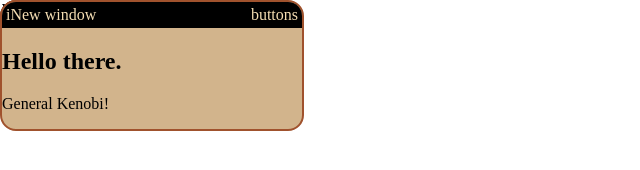
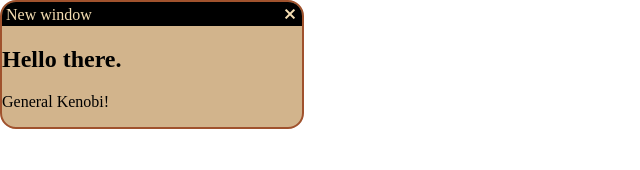
Before and after one commit to Leshiy-ND/PWin-Page-Windows, a plain HTML site: page index.html in a window 1280 px wide. Both pictures are taken after a click on the button "Spawn new window.". Shown: the full height of the page, 0-640 px from the left. Drawn offline with nearby package versions, Linux system fonts and the light colour scheme.

Commit message:
Fixing up zIndexing and adding close button

```diff
--- a/index.html
+++ b/index.html
@@ -14,20 +14,6 @@
     <link rel="stylesheet" type="text/css" href="./style.css"    />
 </head>
 <body>
-    <div class="pwin_root" id="pwin_root">
-        <div class="pwin_win">
-            <div class="pwin_hand">
-                <span>handle</span>
-            </div>
-            <p>Some text1</p>
-        </div>
-        <div class="pwin_win">
-            <div class="pwin_hand">
-                <span>handle</span>
-            </div>
-            <p>Some text2</p>
-        </div>
-    </div>
     <a href="./cards.html">Link to cards.html</a>
     <button id="spawn_window">Spawn new window.</button>
 </body>
--- a/pwin.css
+++ b/pwin.css
@@ -16,6 +16,7 @@
 .pwin_win .pwin_hand {
     cursor: grab;
 }
-/* .pwin_win .pwin_hand:focus {
-    cursor: grabbing;
-} */
+
+.pwin_win .pwin_close {
+    cursor: pointer;
+}
--- a/pwin.js
+++ b/pwin.js
@@ -1,4 +1,4 @@
-let highest_draggable = 10
+let highest_draggable = 0
 
 
 
@@ -8,23 +8,33 @@ function register_new_windows() {
         pwin_window.removeAttribute('new')
 
         highest_draggable += 1
-
-        document.querySelectorAll('.pwin_win').forEach(other_draggable => {
-            other_draggable.style.zIndex -= 1
-        })
         pwin_window.style.zIndex = highest_draggable
 
         let isGrabbed = false, startX, startY, initialX, initialY
 
+        // Clicking on window brings it forward
         pwin_window.addEventListener('mousedown', (e) => {
-            document.querySelectorAll('.pwin_win').forEach(other_draggable => {
-                other_draggable.style.zIndex -= 1
+            if (pwin_window.style.zIndex == highest_draggable) return
+            document.querySelectorAll('.pwin_win').forEach(other_window => {
+                if (pwin_window.style.zIndex < other_window.style.zIndex)
+                other_window.style.zIndex -= 1
             })
             pwin_window.style.zIndex = highest_draggable
         })
 
+        // Closes the window. No need to rearrange other windows, as it's aldready done by clicking on the window.
+        let btn_close = pwin_window.querySelector('.pwin_close')
+        if (btn_close) {
+            btn_close.onclick = () => {
+                highest_draggable -= 1
+                pwin_window.remove()
+            }
+        }
+
+        // Area you grab to move window
         let handle = pwin_window.querySelector('.pwin_hand')
 
+        if (handle) {
             handle.addEventListener('mousedown', (e) => {
                 isGrabbed = true
                 startX = e.clientX
@@ -50,5 +60,6 @@ function register_new_windows() {
                 handle.style.transform = 'scale(1.0)'
                 handle.style.cursor = ''
             })
+        }
     })
 }
--- a/pwin_def.css
+++ b/pwin_def.css
@@ -1,3 +1,17 @@
+@import url('https://fonts.googleapis.com/css2?family=Material+Symbols+Outlined:opsz,wght,FILL,GRAD@20..48,100..700,0..1,-50..200');
+
+.material-symbols-outlined {
+    font-variation-settings:
+    'FILL' 0,
+    'wght' 800,
+    'GRAD' -25,
+    'opsz' 24;
+    user-select: none;
+    font-size: inherit;
+}
+
+
+
 .pwin_win {
     background-color: tan;
     border: 2px solid sienna;
@@ -33,6 +47,10 @@
     align-items: center
 }
 
+.pwin_win .top_bar .pwin_close:hover {
+    color: hsl(0, 77%, 73%);
+}
+
 .pwin_win .draggable_body {
     min-height: 1rem;
 }
--- a/pwin_def.js
+++ b/pwin_def.js
@@ -10,10 +10,6 @@ function spawn_new_window_def(root_id, title, body_html) {
     let top_bar = document.createElement('div')
     top_bar.className = 'top_bar'
     new_window.appendChild(top_bar)
-
-    let icon = document.createElement('span')
-    icon.textContent = 'i'
-    top_bar.appendChild(icon)
 
     let stretched = document.createElement('div')
     stretched.className = 'stretched'
@@ -28,9 +24,10 @@ function spawn_new_window_def(root_id, title, body_html) {
     handle.className = 'pwin_hand'
     stretched.appendChild(handle)
 
-    let buttons = document.createElement('span')
-    buttons.textContent = 'buttons'
-    top_bar.appendChild(buttons)
+    let btn_close = document.createElement('span')
+    btn_close.className = 'material-symbols-outlined pwin_close'
+    btn_close.textContent = 'close'
+    top_bar.appendChild(btn_close)
 
     let body = document.createElement('div')
     body.className = 'pwin_body'
--- a/script.js
+++ b/script.js
@@ -6,15 +6,13 @@ document.addEventListener('DOMContentLoaded', () => {
     let curentURL = window.location.href
     WEBISTE_DIR = curentURL.substring(0, curentURL.lastIndexOf('/') + 1)
 
-    document.querySelectorAll('.pwin_win').forEach(pwin => {
-        pwin.setAttribute('new', '')
-    })
-    register_new_windows()
+    const root = document.createElement('div')
+    root.className = 'pwin_root'
+    root.id = 'fixed_root'
+    document.body.appendChild(root)
 
     document.getElementById('spawn_window').onclick = () => {
-
-        spawn_new_window_def('pwin_root', 'New window', '<h2>Hello there.</h2><p>General Kenobi!</p>')
+        spawn_new_window_def('fixed_root', 'New window', '<h2>Hello there.</h2><p>General Kenobi!</p>')
         register_new_windows()
     }
-
 })
```
Lines whose indentation alone changed are shown as unchanged.
